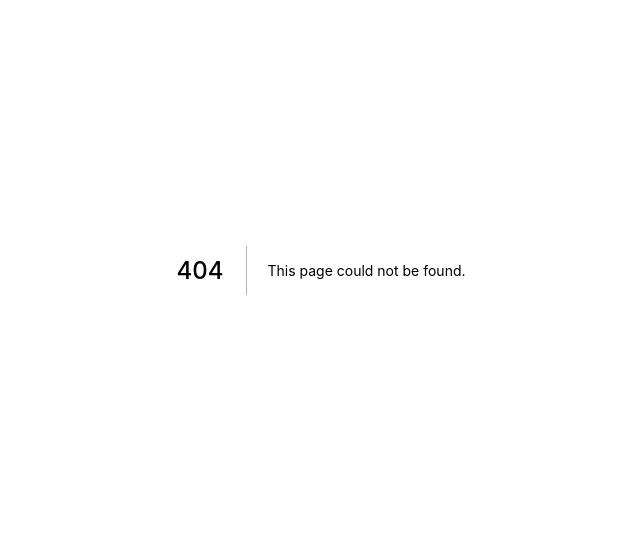
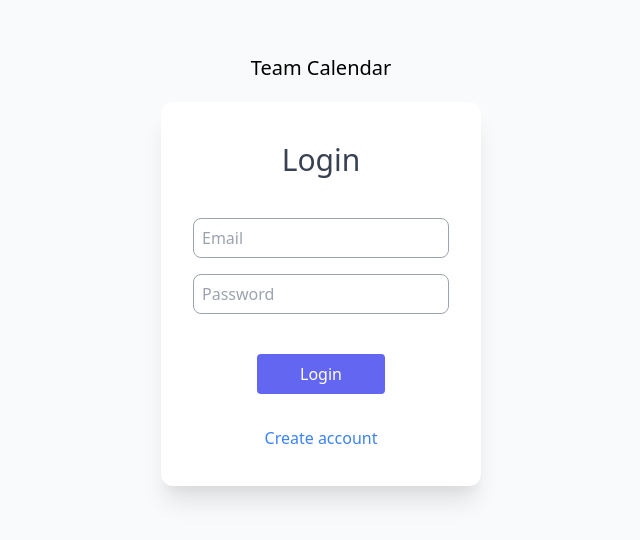
Before and after one commit to BlueZ-95/team-calendar, a Next.js app: page /LoginSignup in a window 1280 px wide. Before the commit this address had no page. Shown: the part 130-670 px from the top of the page, without its empty margins (319-959 px from the left). Built offline with nearby package versions, Linux system fonts and the light colour scheme.

Commit message:
added Login ui

```diff
--- a/Components/Card.js
+++ b/Components/Card.js
@@ -1,6 +1,6 @@
 function Card({ cardContent, time, author }) {
     return (
-        <div className="w-48 bg-[#00DCB2] h-60 flex flex-col items-start justify-around rounded-md px-5 py-5 m-3 cursor-pointer shadow-sm transform duration-100 ease-out hover:shadow-lg hover:scale-105">
+        <div className="w-48 bg-blue-400 h-60 flex flex-col items-start justify-around rounded-md px-5 py-5 m-3 cursor-pointer shadow-sm transform duration-100 ease-out hover:shadow-lg hover:scale-105">
             {/* <div className="w-8 h-8 ml-auto rounded-full bg-yellow-200"></div> */}
             <span className="flex flex-col items-center justify-evenly h-1/2">
                 <p className="w-full text-3xl text-white font-medium">{cardContent}</p>
--- a/Components/Header.js
+++ b/Components/Header.js
@@ -4,7 +4,7 @@ function Header() {
     return (
         <div className="flex items-center justify-between w-full h-16 border-b border-gray-200 px-10">
             <h1 className="text-md font-medium">Good Morning, Saad</h1>
-            <div className="w-10 h-10 rounded-lg bg-green-300"></div>
+            <div className="w-10 h-10 rounded-full bg-green-300"></div>
             {/* <Image src="" width={20} height={20} layout="fixed" /> */}
         </div>
     )
--- a/Components/Sidebar.js
+++ b/Components/Sidebar.js
@@ -9,22 +9,22 @@ function Sidebar() {
 
             {/* Menus */}
             <div className="flex flex-col items-center justify-evenly h-1/2 w-full">
-                <button className="w-full h-12 border-r-2 outline-none flex items-center justify-center text-xl cursor-pointer hover:text-[#00a6fb] text-[#00a6fb] border-[#00a6fb]">
+                <button className="w-full h-12 border-r-2 outline-none flex items-center justify-center text-xl cursor-pointer hover:text-blue-400 text-blue-400 border-blue-400">
                     <BsFillGridFill />
                 </button>
-                <button className="w-full h-12 border-r-2 border-transparent outline-none flex items-center justify-center text-xl cursor-pointer hover:text-[#00a6fb] focus:text-[#00a6fb] focus:border-[#00a6fb]">
+                <button className="w-full h-12 border-r-2 border-transparent outline-none flex items-center justify-center text-xl cursor-pointer hover:text-blue-400 focus:text-blue-400 focus:border-blue-400">
                     <BsCalendarFill />
                 </button>
-                <button className="w-full h-12 border-r-2 border-transparent outline-none flex items-center justify-center text-xl cursor-pointer hover:text-[#00a6fb] focus:text-[#00a6fb] focus:border-[#00a6fb]">
+                <button className="w-full h-12 border-r-2 border-transparent outline-none flex items-center justify-center text-xl cursor-pointer hover:text-blue-400 focus:text-blue-400 focus:border-blue-400">
                     <BsFillClockFill />
                 </button>
-                <button className="w-full h-12 border-r-2 border-transparent outline-none flex items-center justify-center text-xl cursor-pointer hover:text-[#00a6fb] focus:text-[#00a6fb] focus:border-[#00a6fb]">
+                <button className="w-full h-12 border-r-2 border-transparent outline-none flex items-center justify-center text-xl cursor-pointer hover:text-blue-400 focus:text-blue-400 focus:border-blue-400">
                     <BsFillShieldLockFill />
                 </button>
             </div>
             {/* Info Icon */}
             <span className="w-8 h-8 flex items-center justify-center bg-blue-100 rounded-lg cursor-pointer">
-                <BsInfoCircle className="text-[#00a6fb] text-xl" />
+                <BsInfoCircle className="text-blue-400 text-xl" />
             </span>
         </div>
     )
--- /dev/null
+++ b/pages/LoginSignup.js
@@ -0,0 +1,27 @@
+import React from 'react'
+
+function LoginSignup() {
+    const handleSubmit = () => {
+
+    }
+
+    return (
+        <main className="h-screen flex flex-col items-center justify-center bg-gray-50">
+            <h1 className="text-xl mb-5">Team Calendar</h1>
+            <div className="bg-white w-1/4 h-96 rounded-xl shadow-xl py-10">
+                <h2 className="text-gray-700 text-3xl text-center" onSubmit={handleSubmit}>Login</h2>
+                <form className="h-full flex flex-col items-center justify-start py-8 px-8">
+                    <input className="w-full bg-white px-2 border border-gray-400 rounded-lg my-2 h-10 outline-none focus:border-blue-700" type="text" placeholder="Email" />
+                    <input className="w-full bg-white px-2 border border-gray-400 rounded-lg my-2 h-10 outline-none focus:border-blue-700" type="password" placeholder="Password" />
+                    <span className="flex w-full items-center justify-center">
+                        <button className="w-1/2 h-10 bg-indigo-500 rounded text-white my-8" type="submit">Login</button>
+                    </span>
+                    <button className="text-blue-500 cursor-pointer">Create account</button>
+                </form>
+
+            </div>
+        </main >
+    )
+}
+
+export default LoginSignup
--- a/pages/index.js
+++ b/pages/index.js
@@ -1,6 +1,7 @@
 import Head from 'next/head';
 import Mainbar from '../Components/Mainbar';
 import Sidebar from '../Components/Sidebar';
+// https://dribbble.com/shots/15671749-Landing-Page-Hero-Animation
 
 export default function Home() {
   return (
--- a/tailwind.config.js
+++ b/tailwind.config.js
@@ -1,12 +1,12 @@
 module.exports = {
-  mode: "jit",
+  // mode: "jit",
   purge: ['./pages/**/*.{js,ts,jsx,tsx}', './components/**/*.{js,ts,jsx,tsx}'],
   darkMode: false, // or 'media' or 'class'
   theme: {
     extend: {
       minHeight: {
         '75': '75vh',
-       }
+      }
     },
   },
   variants: {
```
